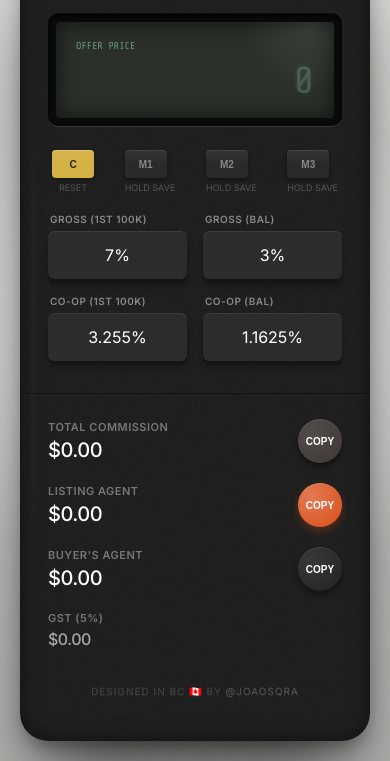
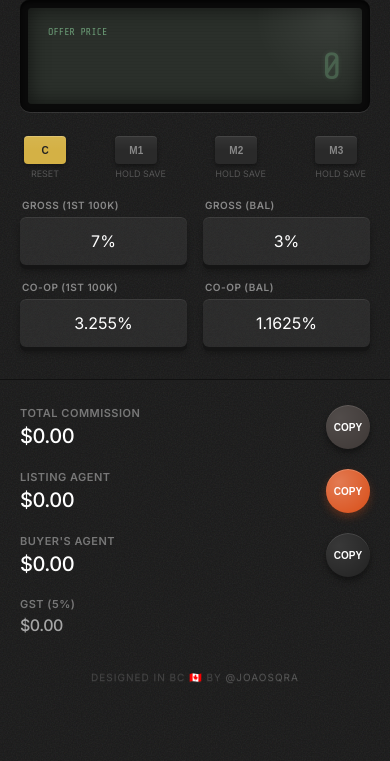
Before and after one commit to joaosqra/BC-Real-Estate-Commission-Calculator, a plain HTML site: page index.html in a window 390 px wide. Shown: the part 83-844 px from the top of the page. Drawn offline with nearby package versions, Linux system fonts and the light colour scheme.

Commit message:
Enhance mobile app support with viewport and styles
Added meta tags for iOS web app support and optimized viewport settings. Adjusted styles for mobile app mode.

```diff
--- a/index.html
+++ b/index.html
@@ -2,7 +2,13 @@
 <html lang="en">
 <head>
   <meta charset="UTF-8" />
-  <meta name="viewport" content="width=device-width, initial-scale=1.0" />
+  <!-- Optimized Viewport for Web App Mode (No Zoom, Covers Notch) -->
+  <meta name="viewport" content="width=device-width, initial-scale=1.0, maximum-scale=1.0, user-scalable=no, viewport-fit=cover" />
+
+  <!-- iOS Web App Meta -->
+  <meta name="apple-mobile-web-app-capable" content="yes">
+  <meta name="apple-mobile-web-app-status-bar-style" content="black-translucent">
+  <meta name="theme-color" content="#191919">
 
   <!-- SEO & METADATA -->
   <title>BC Real Estate Commission Calculator | Realtor Split Tool</title>
@@ -87,6 +93,7 @@
       margin: 0;
       padding: 20px;
       transition: background 0.5s ease;
+      overscroll-behavior: none; /* Prevents bounce scroll on mobile */
     }
 
     /* The Main Device Body */
@@ -594,6 +601,41 @@
       }
     }
 
+    /* --- MOBILE APP MODE --- */
+    @media (max-width: 600px) {
+      body {
+        padding: 0;
+        margin: 0;
+        background: var(--braun-body); /* Remove desk, match device */
+        align-items: flex-start;
+        overflow-x: hidden;
+      }
+
+      .calculator-body {
+        width: 100%;
+        max-width: 100%;
+        min-height: 100vh;
+        border-radius: 0;
+        box-shadow: none;
+        margin: 0;
+        /* Handle Safe Areas for iPhone X+ */
+        padding-top: max(32px, env(safe-area-inset-top));
+        padding-bottom: max(32px, env(safe-area-inset-bottom));
+        padding-left: 20px;
+        padding-right: 20px;
+      }
+
+      /* Remove the 3D side bevel effect on mobile since it's flat screen now */
+      .calculator-body::before {
+        display: none;
+      }
+
+      /* Adjust Brand for safe area */
+      .brand {
+        margin-top: 10px;
+      }
+    }
+
   </style>
 </head>
 <body>
```
